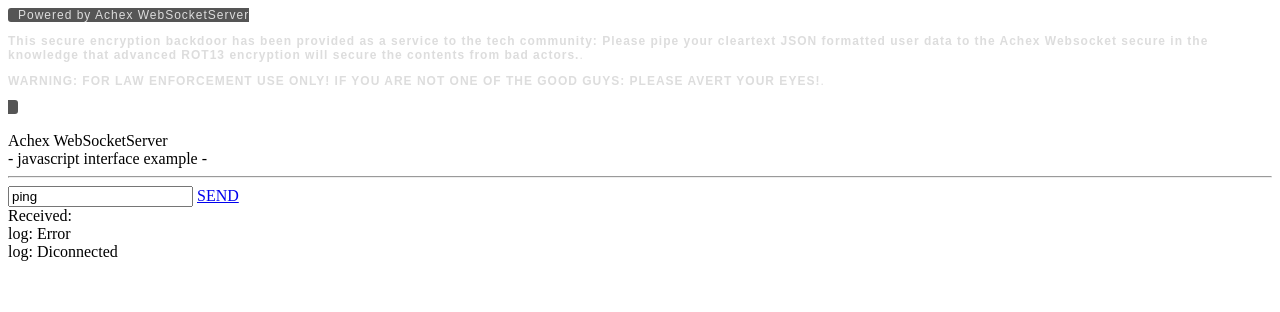
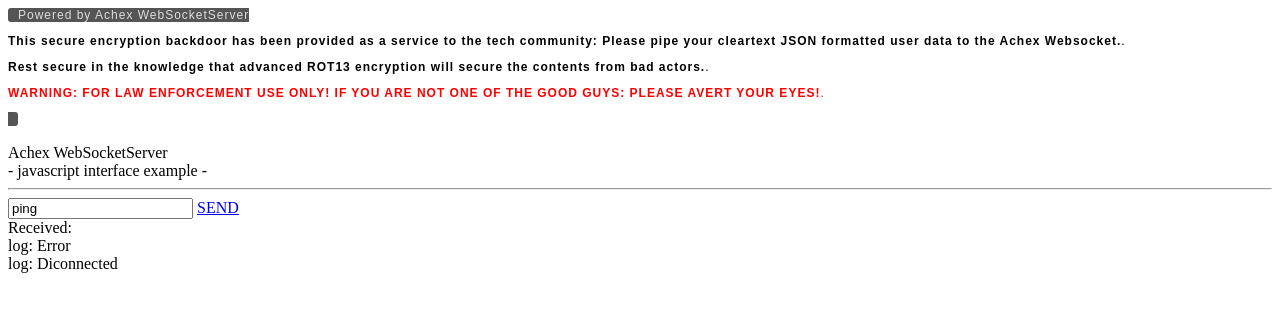
Before and after one commit to encryptionbackdoor/encryptionbackdoor.github.io, a plain HTML site: page index.html in a window 1280 px wide. Drawn offline with Linux system fonts and the light colour scheme.

Commit message:
Update index.html

```diff
--- a/index.html
+++ b/index.html
@@ -6,8 +6,8 @@
 		text-decoration:none;
 		font-family:Arial;letter-spacing:1px;font-size:12px;">
 		Powered by Achex WebSocketServer
-		<p><b>This secure encryption backdoor has been provided as a service to the tech community: Please pipe your cleartext JSON formatted user data to the Achex Websocket secure in the knowledge that advanced ROT13 encryption will secure the contents from bad actors.</b>.</p>
-		<p><b>WARNING: FOR LAW ENFORCEMENT USE ONLY! IF YOU ARE NOT ONE OF THE GOOD GUYS: PLEASE AVERT YOUR EYES!</b>.</p>
+		<font color="black"><p><b>This secure encryption backdoor has been provided as a service to the tech community: Please pipe your cleartext JSON formatted user data to the Achex Websocket.</b>.</p> <p><b>Rest secure in the knowledge that advanced ROT13 encryption will secure the contents from bad actors.</b>.</p></font>
+		<font color="red"><p><b>WARNING: FOR LAW ENFORCEMENT USE ONLY! IF YOU ARE NOT ONE OF THE GOOD GUYS: PLEASE AVERT YOUR EYES!</b>.</p></font>
 	</a><br><br>
 	<!-- Achex WebSocketServer Banner -->
 
```
